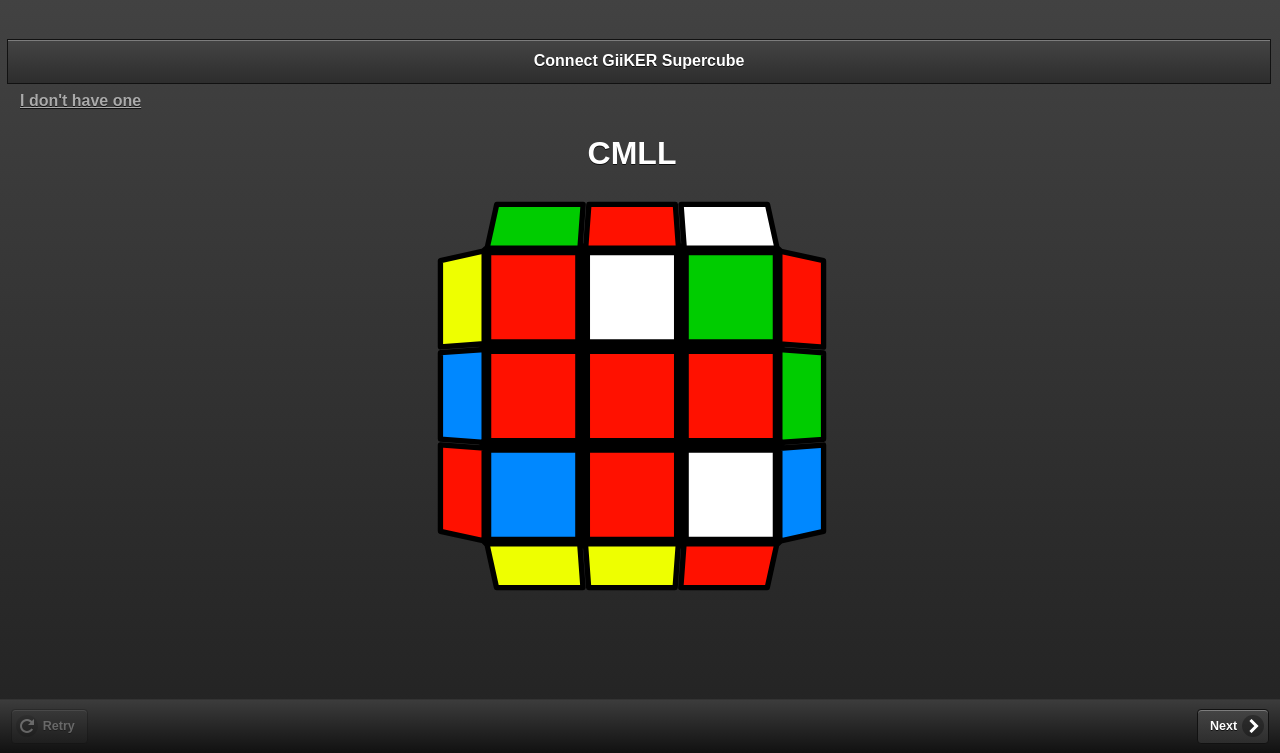
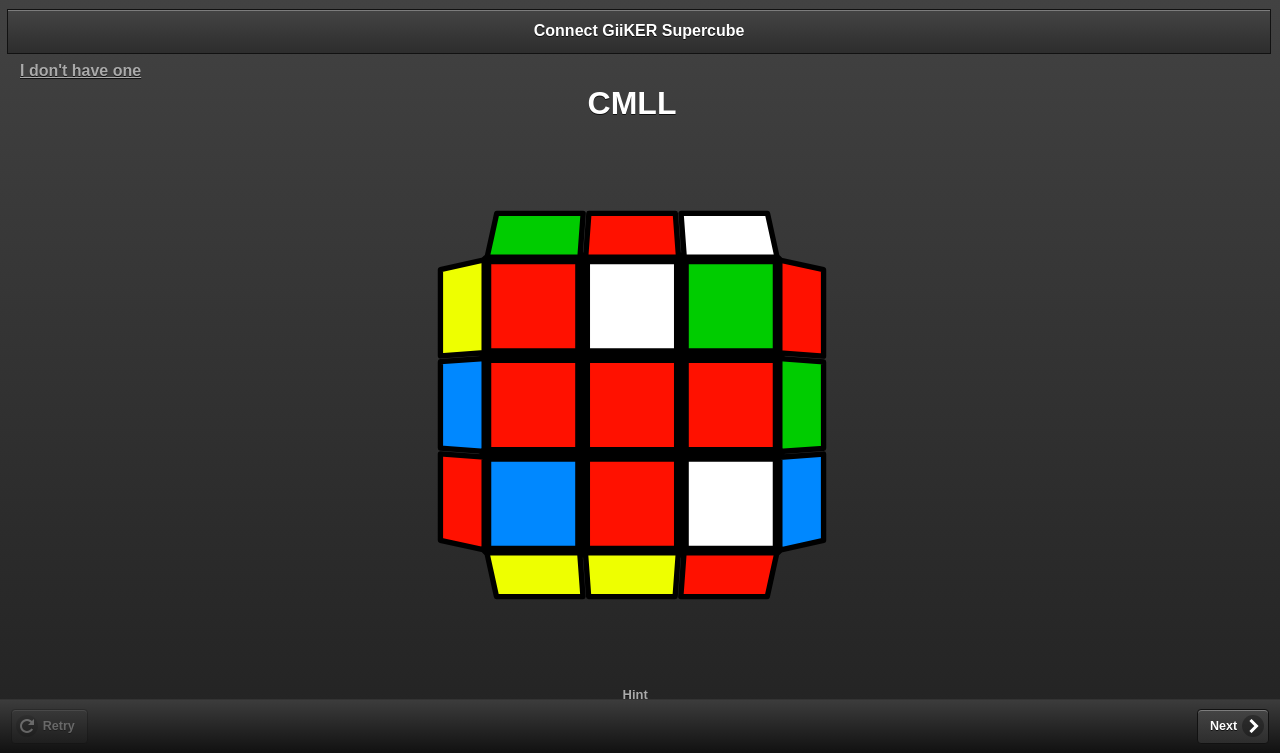
Before and after one commit to AshleyF/briefcubing, a plain HTML site: page index.html in a window 1280 px wide. Shown: the part 47-800 px from the top of the page. Drawn offline with Linux system fonts and the light colour scheme.

Commit message:
Adjusting layout

```diff
--- a/index.html
+++ b/index.html
@@ -281,13 +281,13 @@
                 <h1><img src="logo_transparent.png" width="22px" height="22px" style="vertical-align: middle; margin-top: -7px" /> <span id="drills"></span></h1>
             </div>
             <div id="diagram" role="main" class="ui-content" style="margin-left: -16px">
-                <div id="giiker">
+                <div id="giiker" style="margin-top: -30px; margin-bottom: -20px">
                     <button id="giikerConnect" onclick="nosleep.enable(); Ui.giikerConnect()" class="ui-btn ui-mini"></button>
                     <a id="giikerBuy" target="_blank" href="https://amzn.to/2DVcCnV" style="padding-left: 20px"></a>
                 </div>
-                <h1 id="status" style="text-align: center; width: 100%; overflow: hidden" style="display: none"></h1>
+                <h1 id="status" style="text-align: center; width: 100%; overflow: hidden; margin-bottom: 80px" style="display: none"></h1>
                 <div id="cube" style="text-align: center; margin-top: -80px"></div>
-                <div id="message" style="text-align: center; margin-top: -1em"></div>
+                <div id="message" style="text-align: center; margin-top: -3em"></div>
                 <div id="debug" style="display: none">
                     <button onclick="Ui.twist('R U R\' U')" class="ui-btn ui-mini ui-corner-all">Su</button>
                     <button onclick="Ui.twist('R U2 R\'')" class="ui-btn ui-mini ui-corner-all">ne</button>
--- a/ui.js
+++ b/ui.js
@@ -107,7 +107,7 @@
                     completed = false;
                     partial = null;
                     initiallyPartial = verifyPartial(instance);
-                    document.getElementById("message").innerHTML = '<br /><br /><a href="#popup" data-rel="popup" data-transition="pop" style="font-size: small; margin-left: 0.5em">' + Localization.getString("hint") + '</a>';
+                    document.getElementById("message").innerHTML = '<br /><br /><a href="#popup" data-rel="popup" data-transition="pop" style="font-size: small; margin-left: 0.5em; padding: 1em">' + Localization.getString("hint") + '</a>';
                     break;
                 case "error":
                     stopExecution();
@@ -268,6 +268,7 @@
             btn.disabled = false;
             btn.innerText = Localization.getString("giikerConnect");
             document.getElementById("cube").style.marginTop = "-80px";
+            document.getElementById("status").style.marginBottom = "80px";
             document.getElementById("giiker").style.display = "";
             document.getElementById("giikerDisconnectSection").style.display = "none";
         }
@@ -276,6 +277,7 @@
             document.getElementById("giiker").style.display = "none";
             document.getElementById("giikerDisconnectSection").style.display = "";
             document.getElementById("cube").style.marginTop = "0";
+            document.getElementById("status").style.marginBottom = "0";
         }
 
         function connected() {
```
